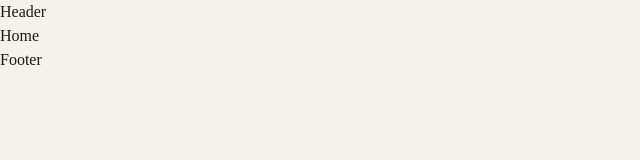
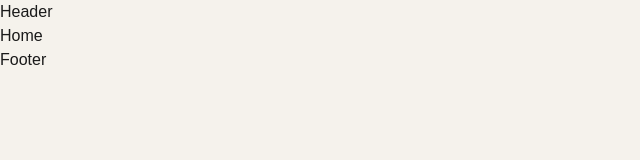
Before and after one commit to yasielhp/website-essentia-nextjs, a Next.js app: page / in a window 1280 px wide. Shown: the top 160 px of the page, without its empty margins (0-640 px from the left). Built offline with nearby package versions, Linux system fonts and the light colour scheme; a web font is replaced by a local one.

Commit message:
Fix font loading and simplify base styles
Move font CSS variables to <html> so @theme can resolve them
correctly. Simplify base styles, add smooth scroll and
optimizeLegibility. Add max-width tokens for layout.

```diff
--- a/app/globals.css
+++ b/app/globals.css
@@ -54,11 +54,9 @@
   --shadow-card: 0 4px 40px 0 rgba(16, 56, 56, 0.08);
   --shadow-hover: 0 8px 50px 0 rgba(16, 56, 56, 0.12);
 
-  /* ─── Transiciones ───────────────────────────────────────── */
-  --ease-elegant: cubic-bezier(0.4, 0, 0.2, 1);
-  --duration-fast: 150ms;
-  --duration-base: 300ms;
-  --duration-slow: 500ms;
+  /* ─── Max width ───────────────────────────────────────── */
+  --max-width-9xl: 96rem;
+  --max-width-10xl: 104rem;
 }
 
 /* ─── Estilos base ─────────────────────────────────────────── */
@@ -69,29 +67,8 @@
     background-color: var(--color-background);
     -webkit-font-smoothing: antialiased;
     -moz-osx-font-smoothing: grayscale;
-  }
-
-  h1,
-  h2,
-  h3,
-  h4,
-  h5,
-  h6 {
-    font-family: var(--font-display);
-    font-weight: var(--font-weight-light);
-    line-height: var(--line-height-tight);
-    letter-spacing: var(--letter-spacing-wide);
-    color: var(--color-petroleo);
-  }
-
-  p {
-    font-family: var(--font-body);
-    line-height: var(--line-height-relaxed);
-    color: var(--color-muted);
-  }
-
-  ::selection {
-    background-color: var(--color-beige);
-    color: var(--color-petroleo);
+    text-rendering: optimizeLegibility;
+    scroll-behavior: smooth;
+    overscroll-behavior-y: none;
   }
 }
--- a/app/layout.tsx
+++ b/app/layout.tsx
@@ -49,8 +49,8 @@ export default function RootLayout({
   children: React.ReactNode;
 }>) {
   return (
-    <html lang="es">
-      <body className={`${jedira.variable} ${dmSans.variable} antialiased`}>
+    <html lang="en" className={`${jedira.variable} ${dmSans.variable}`}>
+      <body className="antialiased">
         <Header />
         <main>{children}</main>
         <Footer />
```
Also changed, not shown: public/logo.svg.
